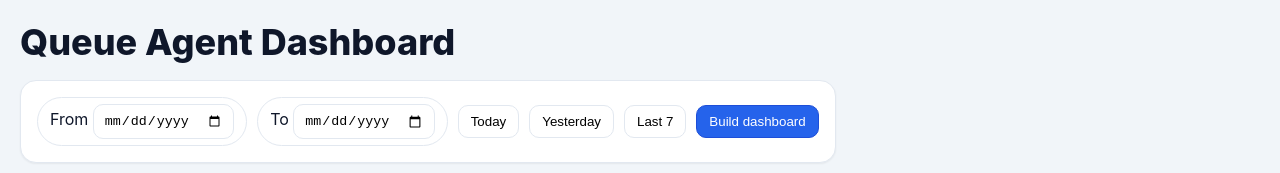
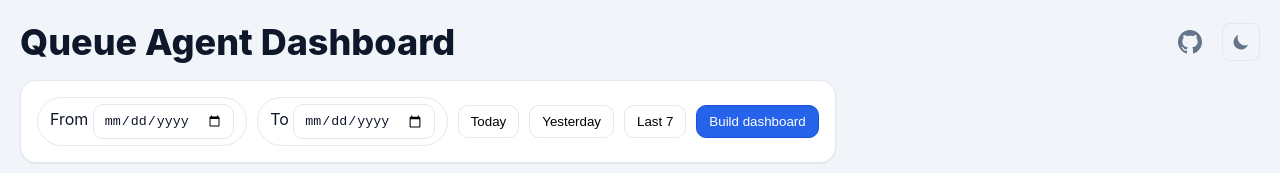
Before and after one commit to RAHB-REALTORS-Association/3cx-reports, a React (Create React App) app: page / in a window 1280 px wide. Shown: the top 173 px of the page. Built offline with nearby package versions, Linux system fonts and the light colour scheme.

Commit message:
UX enhancements

```diff
--- a/src/App.css
+++ b/src/App.css
@@ -1,24 +1,74 @@
 :root {
       --accent:#2563eb; --bg-primary:#f1f5f9; --bg-card:#fff; --text-primary:#0f172a; --text-secondary:#64748b; --border:#e2e8f0;
     }
+
+    /* Dark mode variables */
+    .dark {
+      --accent:#3b82f6; --bg-primary:#0f172a; --bg-card:#1e293b; --text-primary:#f1f5f9; --text-secondary:#94a3b8; --border:#334155;
+    }
+
     *{box-sizing:border-box;margin:0;padding:0}
-    html,body{height:100%;width:100%;background:var(--bg-primary);color:var(--text-primary);font-family:Inter,system-ui,-apple-system,Segoe UI,Roboto,Ubuntu,sans-serif}
+    html,body{height:100%;width:100%;background:var(--bg-primary);color:var(--text-primary);font-family:Inter,system-ui,-apple-system,Segoe UI,Roboto,Ubuntu,sans-serif;transition:background-color 0.3s ease, color 0.3s ease}
     .dashboard{min-height:100vh;width:100vw;padding:20px;display:flex;flex-direction:column;gap:16px}
     .header{display:flex;flex-wrap:wrap;align-items:center;justify-content:space-between;gap:16px}
     .title{
       display:flex;flex-direction:column;gap:6px
     }
+
+    /* Header actions */
+    .header-actions {
+      display: flex;
+      align-items: center;
+      gap: 12px;
+    }
+
+    .github-link {
+      color: var(--text-secondary);
+      text-decoration: none;
+      padding: 8px;
+      border-radius: 8px;
+      transition: color 0.2s ease, background-color 0.2s ease;
+      display: flex;
+      align-items: center;
+      justify-content: center;
+    }
+
+    .github-link:hover {
+      color: var(--text-primary);
+      background-color: var(--border);
+    }
+
+    .dark-mode-toggle {
+      background: transparent;
+      border: 1px solid var(--border);
+      border-radius: 8px;
+      padding: 8px;
+      cursor: pointer;
+      color: var(--text-secondary);
+      transition: all 0.2s ease;
+      display: flex;
+      align-items: center;
+      justify-content: center;
+    }
+
+    .dark-mode-toggle:hover {
+      color: var(--text-primary);
+      background-color: var(--border);
+      border-color: var(--text-secondary);
+    }
+
     h1{font-size:2.25rem;font-weight:800}
     .subtitle{color:var(--text-secondary)}
     .controls{display:flex;flex-wrap:wrap;gap:10px;align-items:center}
-    .card{background:var(--bg-card);border:1px solid var(--border);border-radius:16px;padding:16px;box-shadow:0 1px 2px rgba(0,0,0,.06)}
-    .dropzone{display:flex;align-items:center;justify-content:center;gap:10px;border:2px dashed var(--border);padding:18px;border-radius:14px;cursor:pointer;background:#fff}
+    .card{background:var(--bg-card);border:1px solid var(--border);border-radius:16px;padding:16px;box-shadow:0 1px 2px rgba(0,0,0,.06);transition:background-color 0.3s ease, border-color 0.3s ease}
+    .dropzone{display:flex;align-items:center;justify-content:center;gap:10px;border:2px dashed var(--border);padding:18px;border-radius:14px;cursor:pointer;background:var(--bg-card);transition:all 0.3s ease}
     .dropzone.drag{border-color:var(--accent);background:#eff6ff}
-    .pill{padding:6px 12px;border-radius:999px;border:1px solid var(--border);background:#fff}
-    .btn{border:1px solid var(--border);background:#fff;border-radius:10px;padding:8px 12px;cursor:pointer}
+    .dark .dropzone.drag{background:#1e3a8a}
+    .pill{padding:6px 12px;border-radius:999px;border:1px solid var(--border);background:var(--bg-card);transition:all 0.3s ease}
+    .btn{border:1px solid var(--border);background:var(--bg-card);border-radius:10px;padding:8px 12px;cursor:pointer;transition:all 0.3s ease}
     .btn.primary{background:var(--accent);border-color:#1d4ed8;color:#fff}
     .btn.ghost{background:transparent}
-    .input{border:1px solid var(--border);border-radius:10px;padding:8px 10px;background:#fff}
+    .input{border:1px solid var(--border);border-radius:10px;padding:8px 10px;background:var(--bg-card);color:var(--text-primary);transition:all 0.3s ease}
     .grid{display:grid;gap:16px}
     .grid.kpis{grid-template-columns:repeat(4,1fr)}
     .kpi{display:flex;align-items:center;justify-content:space-between}
@@ -30,12 +80,16 @@
     .chart-title{font-weight:700;margin-bottom:6px}
     .table-card{padding:0;overflow:hidden}
     table{width:100%;border-collapse:collapse}
-    th,td{padding:14px 16px;border-bottom:1px solid var(--border);text-align:left}
-    th{position:sticky;top:0;background:#f8fafc;font-weight:700;color:var(--text-secondary);text-transform:uppercase;font-size:.8rem;z-index:5}
-    tr:hover td{background:#f8fafc}
+    th,td{padding:14px 16px;border-bottom:1px solid var(--border);text-align:left;transition:background-color 0.3s ease}
+    th{position:sticky;top:0;background:var(--bg-primary);font-weight:700;color:var(--text-secondary);text-transform:uppercase;font-size:.8rem;z-index:5;cursor:pointer;position:relative}
+    .dark th{background:var(--bg-primary)}
+    tr:hover td{background:var(--border)}
     .muted{color:var(--text-secondary)}
+    th.ascending::after,th.descending::after{content:'';position:absolute;right:16px;top:50%;width:0;height:0;border-left:5px solid transparent;border-right:5px solid transparent}
+    th.ascending::after{border-bottom:5px solid var(--text-primary);transform:translateY(-75%)}
+    th.descending::after{border-top:5px solid var(--text-primary);transform:translateY(-25%)}
     .row{display:flex;gap:10px;flex-wrap:wrap;align-items:center}
     .grow{flex:1}
     .hidden{display:none !important}
     @media(max-width:1100px){.charts{grid-template-columns:1fr}.grid.kpis{grid-template-columns:repeat(2,1fr)}}
-    @media(max-width:640px){.grid.kpis{grid-template-columns:1fr} h1{font-size:1.6rem}}
+    @media(max-width:640px){.grid.kpis{grid-template-columns:1fr} h1{font-size:1.6rem} .header-actions{gap:8px} .github-link,.dark-mode-toggle{padding:6px}}
--- a/src/components/AgentTable.js
+++ b/src/components/AgentTable.js
@@ -1,7 +1,43 @@
-import React from "react";
+import React, { useState, useMemo } from "react";
 import { fmtNum, fmt1 } from "../utils/formatters";
 
 const AgentTable = ({ tableData, meta, kpis }) => {
+  const [sortConfig, setSortConfig] = useState({
+    key: "agent",
+    direction: "ascending",
+  });
+
+  const sortedTableData = useMemo(() => {
+    let sortableItems = [...tableData];
+    if (sortConfig !== null) {
+      sortableItems.sort((a, b) => {
+        if (a[sortConfig.key] < b[sortConfig.key]) {
+          return sortConfig.direction === "ascending" ? -1 : 1;
+        }
+        if (a[sortConfig.key] > b[sortConfig.key]) {
+          return sortConfig.direction === "ascending" ? 1 : -1;
+        }
+        return 0;
+      });
+    }
+    return sortableItems;
+  }, [tableData, sortConfig]);
+
+  const requestSort = (key) => {
+    let direction = "ascending";
+    if (sortConfig.key === key && sortConfig.direction === "ascending") {
+      direction = "descending";
+    }
+    setSortConfig({ key, direction });
+  };
+
+  const getClassNamesFor = (name) => {
+    if (!sortConfig) {
+      return;
+    }
+    return sortConfig.key === name ? sortConfig.direction : undefined;
+  };
+
   return (
     <section className="card table-card">
       <div
@@ -24,16 +60,46 @@ const AgentTable = ({ tableData, meta, kpis }) => {
         <table>
           <thead>
             <tr>
-              <th>Agent</th>
-              <th>Calls</th>
-              <th>Logged In</th>
-              <th>Answered / Hour</th>
-              <th>Mean Ring</th>
-              <th>Mean Talk</th>
+              <th
+                onClick={() => requestSort("agent")}
+                className={getClassNamesFor("agent")}
+              >
+                Agent
+              </th>
+              <th
+                onClick={() => requestSort("calls")}
+                className={getClassNamesFor("calls")}
+              >
+                Calls
+              </th>
+              <th
+                onClick={() => requestSort("logged_in")}
+                className={getClassNamesFor("logged_in")}
+              >
+                Logged In
+              </th>
+              <th
+                onClick={() => requestSort("ans_per_hour")}
+                className={getClassNamesFor("ans_per_hour")}
+              >
+                Answered / Hour
+              </th>
+              <th
+                onClick={() => requestSort("mean_ring")}
+                className={getClassNamesFor("mean_ring")}
+              >
+                Mean Ring
+              </th>
+              <th
+                onClick={() => requestSort("mean_talk")}
+                className={getClassNamesFor("mean_talk")}
+              >
+                Mean Talk
+              </th>
             </tr>
           </thead>
           <tbody>
-            {tableData.map((r) => (
+            {sortedTableData.map((r) => (
               <tr key={r.agent}>
                 <td>{r.agent}</td>
                 <td>{fmtNum(r.calls)}</td>
--- a/src/components/Header.js
+++ b/src/components/Header.js
@@ -1,6 +1,31 @@
-import React from "react";
+import React, { useState, useEffect } from "react";
 
 const Header = ({ data, range }) => {
+  const [darkMode, setDarkMode] = useState(false);
+
+  useEffect(() => {
+    // Check for saved dark mode preference
+    const saved = localStorage.getItem('darkMode');
+    if (saved) {
+      setDarkMode(JSON.parse(saved));
+    }
+  }, []);
+
+  useEffect(() => {
+    // Apply dark mode to document
+    if (darkMode) {
+      document.documentElement.classList.add('dark');
+    } else {
+      document.documentElement.classList.remove('dark');
+    }
+    // Save preference
+    localStorage.setItem('darkMode', JSON.stringify(darkMode));
+  }, [darkMode]);
+
+  const toggleDarkMode = () => {
+    setDarkMode(!darkMode);
+  };
+
   const nice = (iso) =>
     new Date(iso + "T00:00:00").toLocaleDateString(undefined, {
       year: "numeric",
@@ -24,6 +49,34 @@ const Header = ({ data, range }) => {
       <div className="title">
         <h1>{title}</h1>
       </div>
+      <div className="header-actions">
+        <a
+          href="https://github.com/RAHB-REALTORS-Association/3cx-reports"
+          target="_blank"
+          rel="noopener noreferrer"
+          className="github-link"
+          title="View on GitHub"
+        >
+          <svg width="24" height="24" viewBox="0 0 24 24" fill="currentColor">
+            <path d="M12 0c-6.626 0-12 5.373-12 12 0 5.302 3.438 9.8 8.207 11.387.599.111.793-.261.793-.577v-2.234c-3.338.726-4.033-1.416-4.033-1.416-.546-1.387-1.333-1.756-1.333-1.756-1.089-.745.083-.729.083-.729 1.205.084 1.839 1.237 1.839 1.237 1.07 1.834 2.807 1.304 3.492.997.107-.775.418-1.305.762-1.604-2.665-.305-5.467-1.334-5.467-5.931 0-1.311.469-2.381 1.236-3.221-.124-.303-.535-1.524.117-3.176 0 0 1.008-.322 3.301 1.23.957-.266 1.983-.399 3.003-.404 1.02.005 2.047.138 3.006.404 2.291-1.552 3.297-1.23 3.297-1.23.653 1.653.242 2.874.118 3.176.77.84 1.235 1.911 1.235 3.221 0 4.609-2.807 5.624-5.479 5.921.43.372.823 1.102.823 2.222v3.293c0 .319.192.694.801.576 4.765-1.589 8.199-6.086 8.199-11.386 0-6.627-5.373-12-12-12z"/>
+          </svg>
+        </a>
+        <button
+          onClick={toggleDarkMode}
+          className="dark-mode-toggle"
+          title={darkMode ? "Switch to light mode" : "Switch to dark mode"}
+        >
+          {darkMode ? (
+            <svg width="20" height="20" viewBox="0 0 24 24" fill="currentColor">
+              <path d="M12 3v1m0 16v1m9-9h-1M4 12H3m15.364 6.364l-.707-.707M6.343 6.343l-.707-.707m12.728 0l-.707.707M6.343 17.657l-.707.707M16 12a4 4 0 11-8 0 4 4 0 018 0z"/>
+            </svg>
+          ) : (
+            <svg width="20" height="20" viewBox="0 0 24 24" fill="currentColor">
+              <path d="M20.354 15.354A9 9 0 018.646 3.646 9.003 9.003 0 0012 21a9.003 9.003 0 008.354-5.646z"/>
+            </svg>
+          )}
+        </button>
+      </div>
     </header>
   );
 };
```
